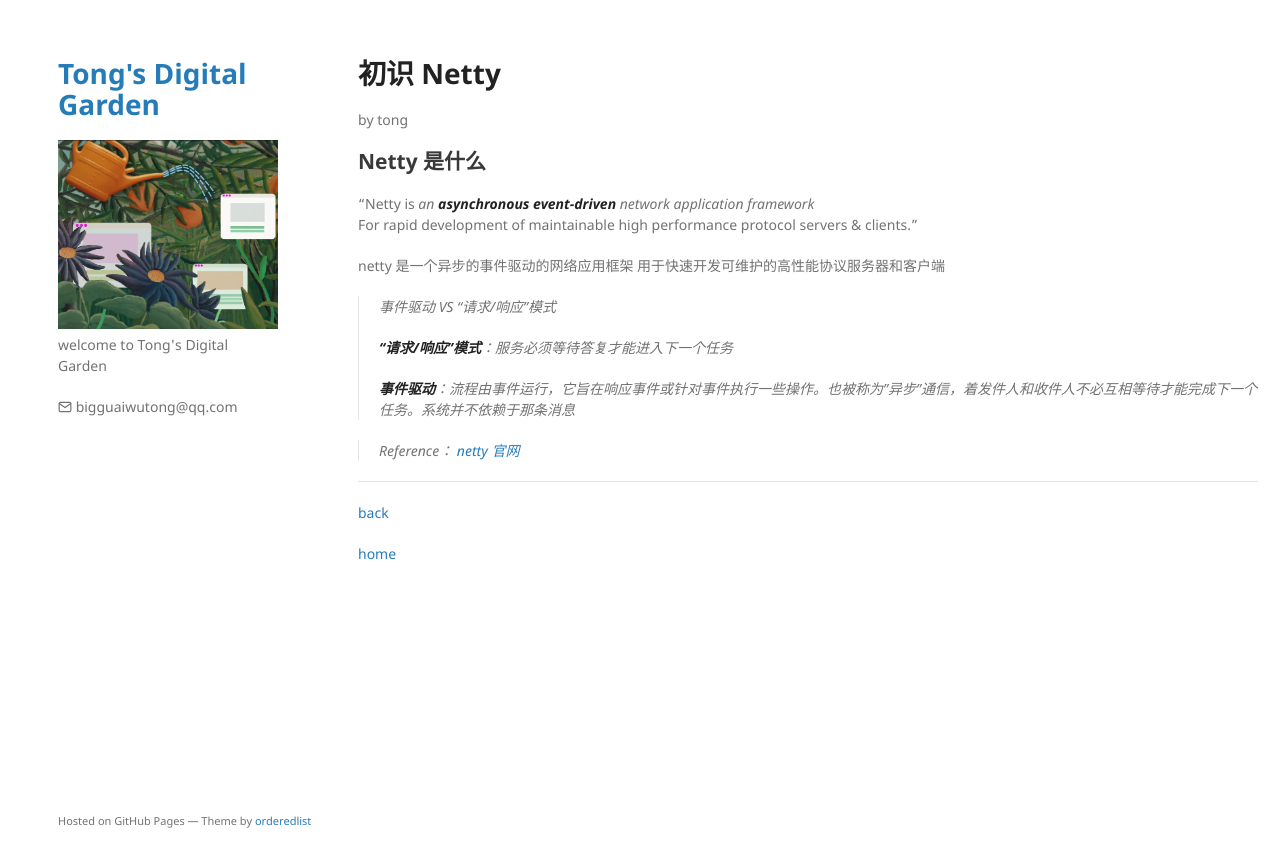
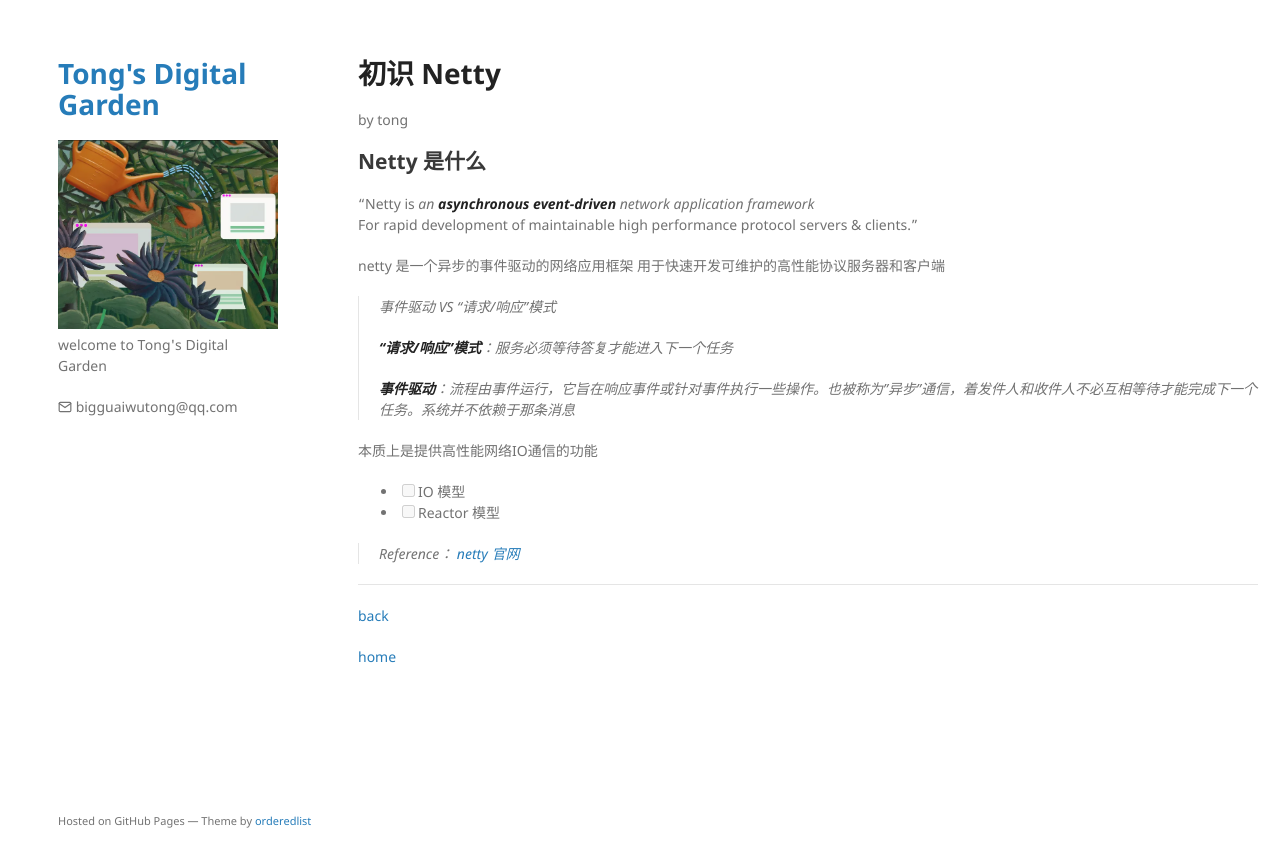
Before and after one commit to TongCodeSpace/TongCodeSpace.github.io, a Jekyll site: the page built from note/编程/框架学习/netty/初识 Netty.md, in a window 1280 px wide. Shown: the top 867 px of the page. Built offline with Jekyll 4.4.1, drawn with Linux system fonts in a browser that asks for light colours; comment, search, counter and statistics services are not loaded.

Commit message:
vault backup: M .obsidian/workspace.json note/编程/框架学习/netty/初识 Netty.md, A note/编程/框架学习/netty/IO模型.md note/编程/框架学习/netty/Reactor 模型.md

```diff
--- a/note/编程/框架学习/netty/初识 Netty.md
+++ b/note/编程/框架学习/netty/初识 Netty.md
@@ -17,9 +17,11 @@ netty 是一个异步的事件驱动的网络应用框架
 >
 > **事件驱动**：流程由事件运行，它旨在响应事件或针对事件执行一些操作。也被称为"异步"通信，着发件人和收件人不必互相等待才能完成下一个任务。系统并不依赖于那条消息
 
+本质上是提供高性能网络IO通信的功能
 
 
-
+- [ ] IO 模型
+- [ ] Reactor 模型
 
 
 > Reference：
```
Also changed, not shown: .obsidian/workspace.json, note/编程/框架学习/netty/IO模型.md (added), note/编程/框架学习/netty/Reactor 模型.md (added).
